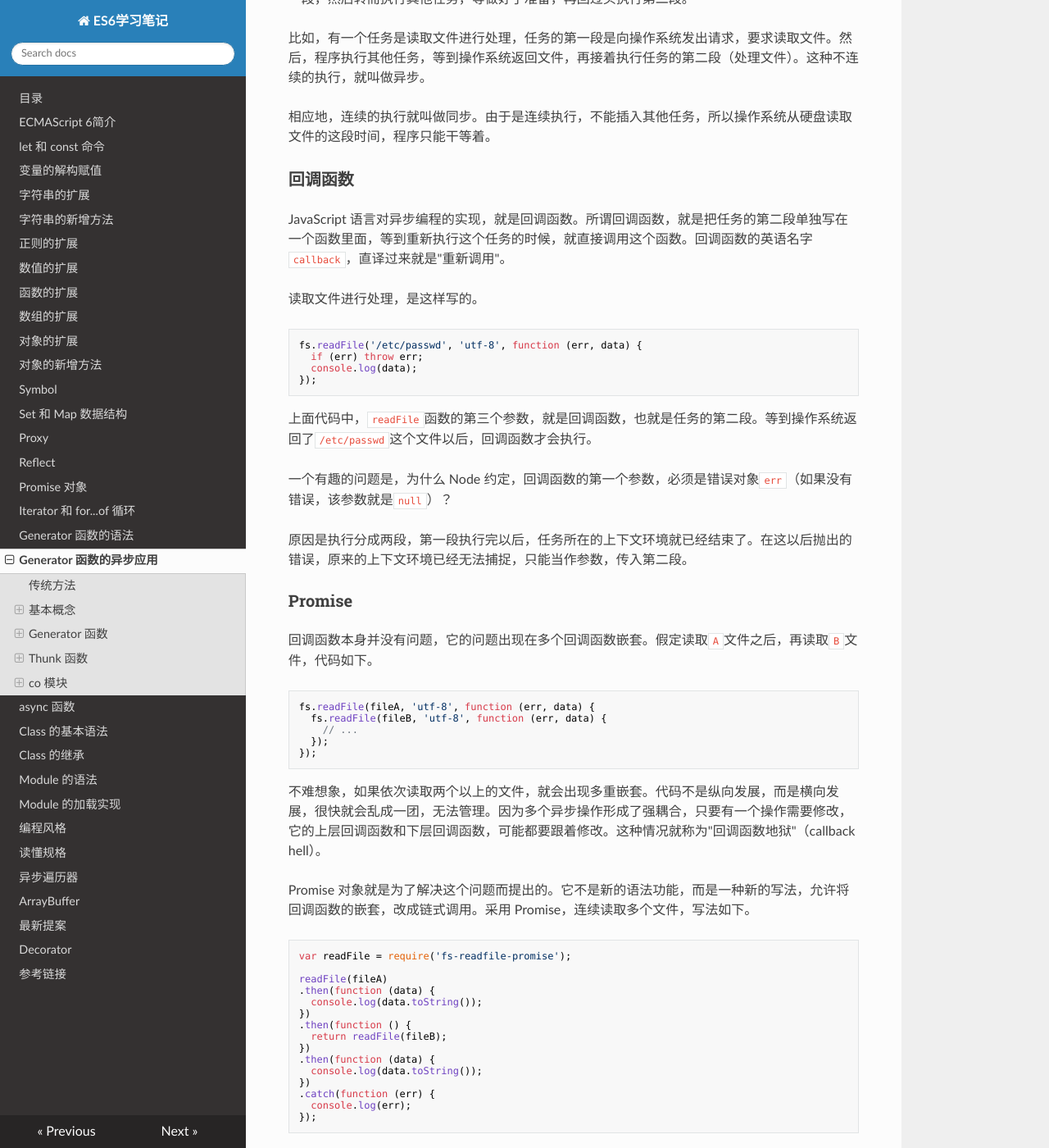
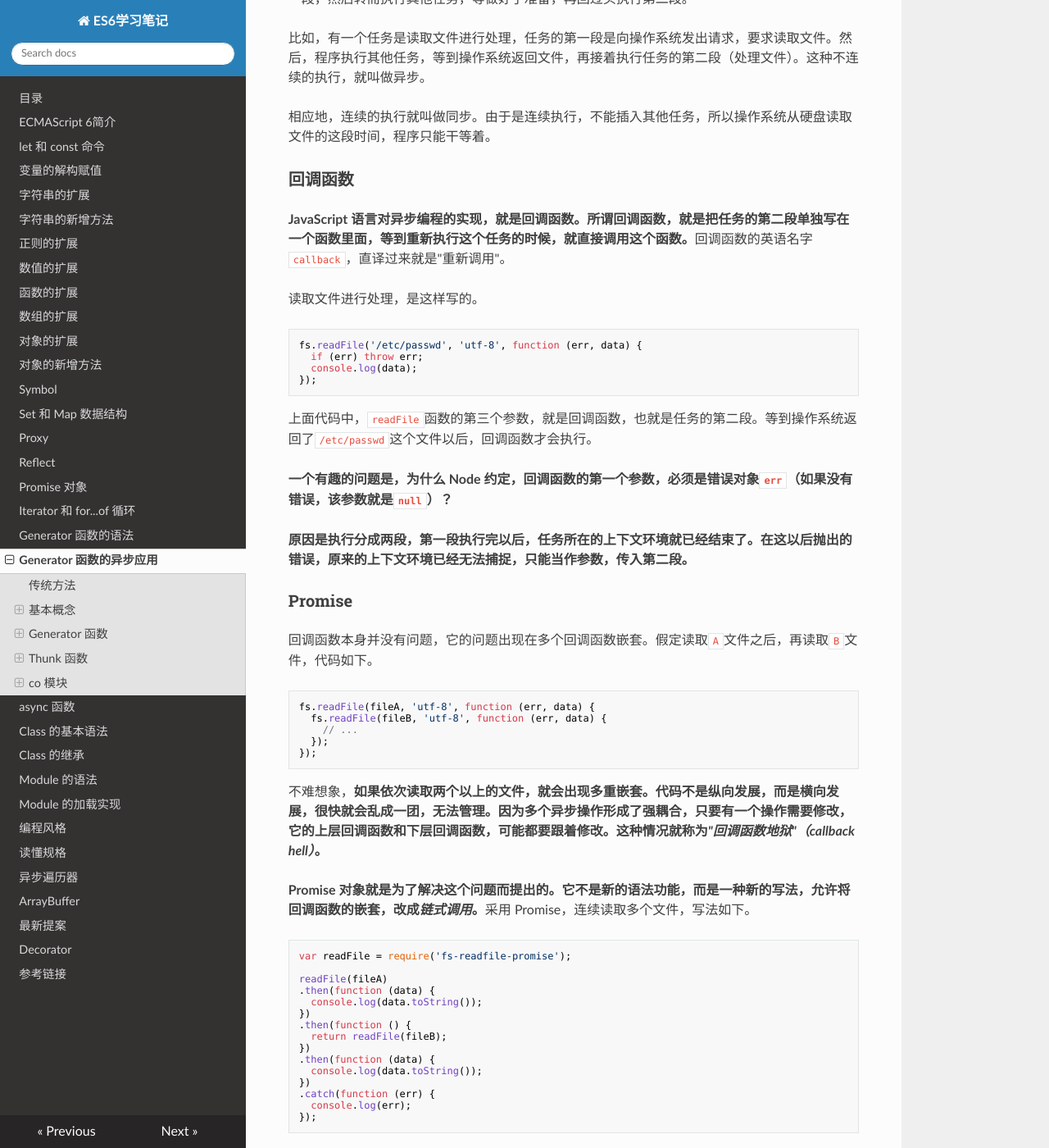
Before and after one commit to filefi/NotesOfES6, an MkDocs documentation site: the page built from docs/generator-async.md, in a window 1280 px wide and 1400 px high, scrolled down 664 px. Shown: the whole window at 82% size. Built offline with MkDocs 1.6.1, drawn with Linux system fonts in a browser that asks for light colours; nearby versions of some CDN libraries; some of the changed text lies outside the part shown.

````diff
--- a/docs/generator-async.md
+++ b/docs/generator-async.md
@@ -25,7 +25,7 @@ Generator 函数将 JavaScript 异步编程带入了一个全新的阶段。
 
 ### 回调函数
 
-JavaScript 语言对异步编程的实现，就是回调函数。所谓回调函数，就是把任务的第二段单独写在一个函数里面，等到重新执行这个任务的时候，就直接调用这个函数。回调函数的英语名字`callback`，直译过来就是"重新调用"。
+**JavaScript 语言对异步编程的实现，就是回调函数。所谓回调函数，就是把任务的第二段单独写在一个函数里面，等到重新执行这个任务的时候，就直接调用这个函数。**回调函数的英语名字`callback`，直译过来就是"重新调用"。
 
 读取文件进行处理，是这样写的。
 
@@ -38,9 +38,9 @@ fs.readFile('/etc/passwd', 'utf-8', function (err, data) {
 
 上面代码中，`readFile`函数的第三个参数，就是回调函数，也就是任务的第二段。等到操作系统返回了`/etc/passwd`这个文件以后，回调函数才会执行。
 
-一个有趣的问题是，为什么 Node 约定，回调函数的第一个参数，必须是错误对象`err`（如果没有错误，该参数就是`null`）？
+**一个有趣的问题是，为什么 Node 约定，回调函数的第一个参数，必须是错误对象`err`（如果没有错误，该参数就是`null`）？**
 
-原因是执行分成两段，第一段执行完以后，任务所在的上下文环境就已经结束了。在这以后抛出的错误，原来的上下文环境已经无法捕捉，只能当作参数，传入第二段。
+**原因是执行分成两段，第一段执行完以后，任务所在的上下文环境就已经结束了。在这以后抛出的错误，原来的上下文环境已经无法捕捉，只能当作参数，传入第二段。**
 
 ### Promise
 
@@ -54,9 +54,9 @@ fs.readFile(fileA, 'utf-8', function (err, data) {
 });
 ```
 
-不难想象，如果依次读取两个以上的文件，就会出现多重嵌套。代码不是纵向发展，而是横向发展，很快就会乱成一团，无法管理。因为多个异步操作形成了强耦合，只要有一个操作需要修改，它的上层回调函数和下层回调函数，可能都要跟着修改。这种情况就称为"回调函数地狱"（callback hell）。
+不难想象，**如果依次读取两个以上的文件，就会出现多重嵌套。代码不是纵向发展，而是横向发展，很快就会乱成一团，无法管理。因为多个异步操作形成了强耦合，只要有一个操作需要修改，它的上层回调函数和下层回调函数，可能都要跟着修改。这种情况就称为*"回调函数地狱"（callback hell）*。**
 
-Promise 对象就是为了解决这个问题而提出的。它不是新的语法功能，而是一种新的写法，允许将回调函数的嵌套，改成链式调用。采用 Promise，连续读取多个文件，写法如下。
+**Promise 对象就是为了解决这个问题而提出的。它不是新的语法功能，而是一种新的写法，允许将回调函数的嵌套，改成*链式调用*。**采用 Promise，连续读取多个文件，写法如下。
 
 ```javascript
 var readFile = require('fs-readfile-promise');
````
Also changed, not shown: other parts of docs/generator-async.md (+5 -5 lines).
